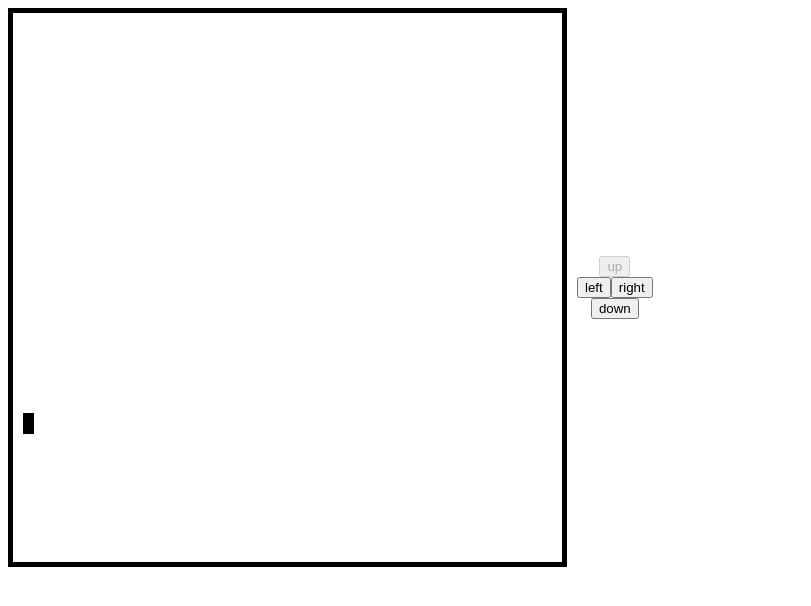
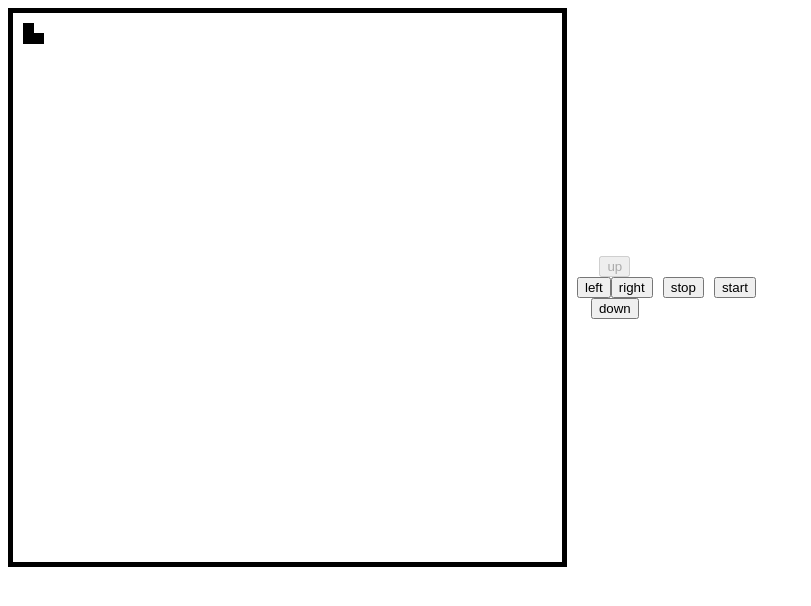
Before and after one commit to imenyoo2/Snake-Game, a Next.js app: page / in a window 1280 px wide. Shown: the top 606 px of the page, without its empty margins (0-811 px from the left). Built offline with nearby package versions, Linux system fonts and the light colour scheme.

Commit message:
first prototype of stop/start moving + prettier

```diff
--- a/pages/components/frame.tsx
+++ b/pages/components/frame.tsx
@@ -11,6 +11,8 @@ export default function Frame() {
     [1, 2, 2],
   ]);
   const [currentDir, setCurrentDir] = useState<direction>("down");
+  const [intervalId, setIntervalId] = useState<NodeJS.Timer>();
+  const [isMoving, setIsMoving] = useState<number>(0);
   console.log(...MoveGroup([4, 5, 5], [5, 5, 4], "up"));
   let wormparts = renderWormState(...wormState);
 
@@ -22,13 +24,16 @@ export default function Frame() {
   // implementing constant movement of the worm, by setting a function
   // that get called every 200 ms and wormState according to currentDir
   useEffect(() => {
-    const intervalId = setInterval(() => {
-      setWormState(MoveGroup(...wormState, currentDir));
-    }, 200);
-    return () => {
+    if (isMoving) {
+      const id = setInterval(() => {
+          setWormState(MoveGroup(...wormState, currentDir));
+        }, 200);
+      setIntervalId(id);
+      console.log("intervalId have changed: ", intervalId);
+    } else {
       clearInterval(intervalId);
-    };
-  });
+    }
+  }, [isMoving]);
 
   return (
     <>
@@ -66,6 +71,12 @@ export default function Frame() {
             down
           </button>
         </div>
+        <button type="button" onClick={() => setIsMoving(0)}>
+          stop
+        </button>
+        <button type="button" onClick={() => setIsMoving(1)}>
+          start
+        </button>
       </div>
     </>
   );
```
Also changed, not shown: pages/components/utils.tsx (+5 -3 lines).
